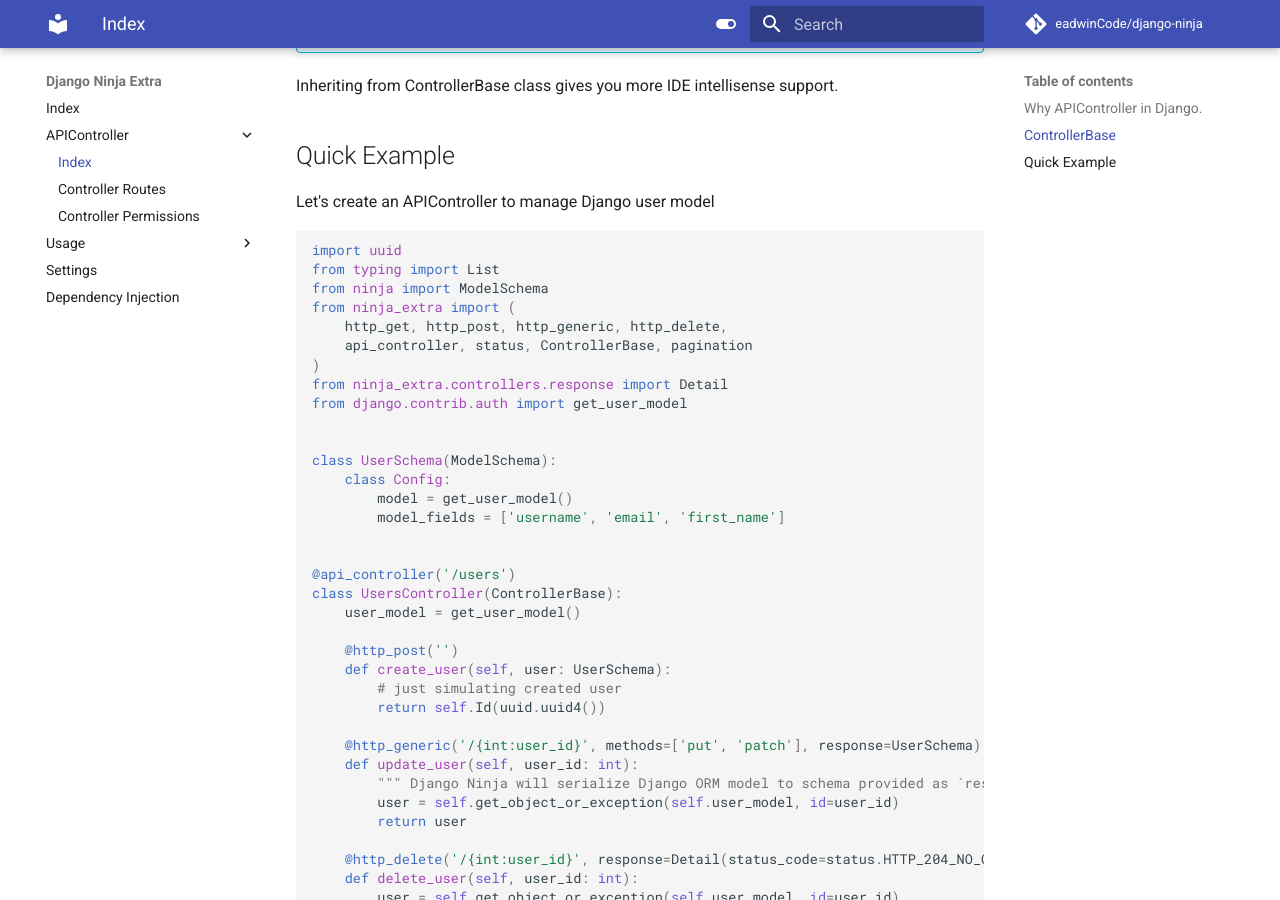
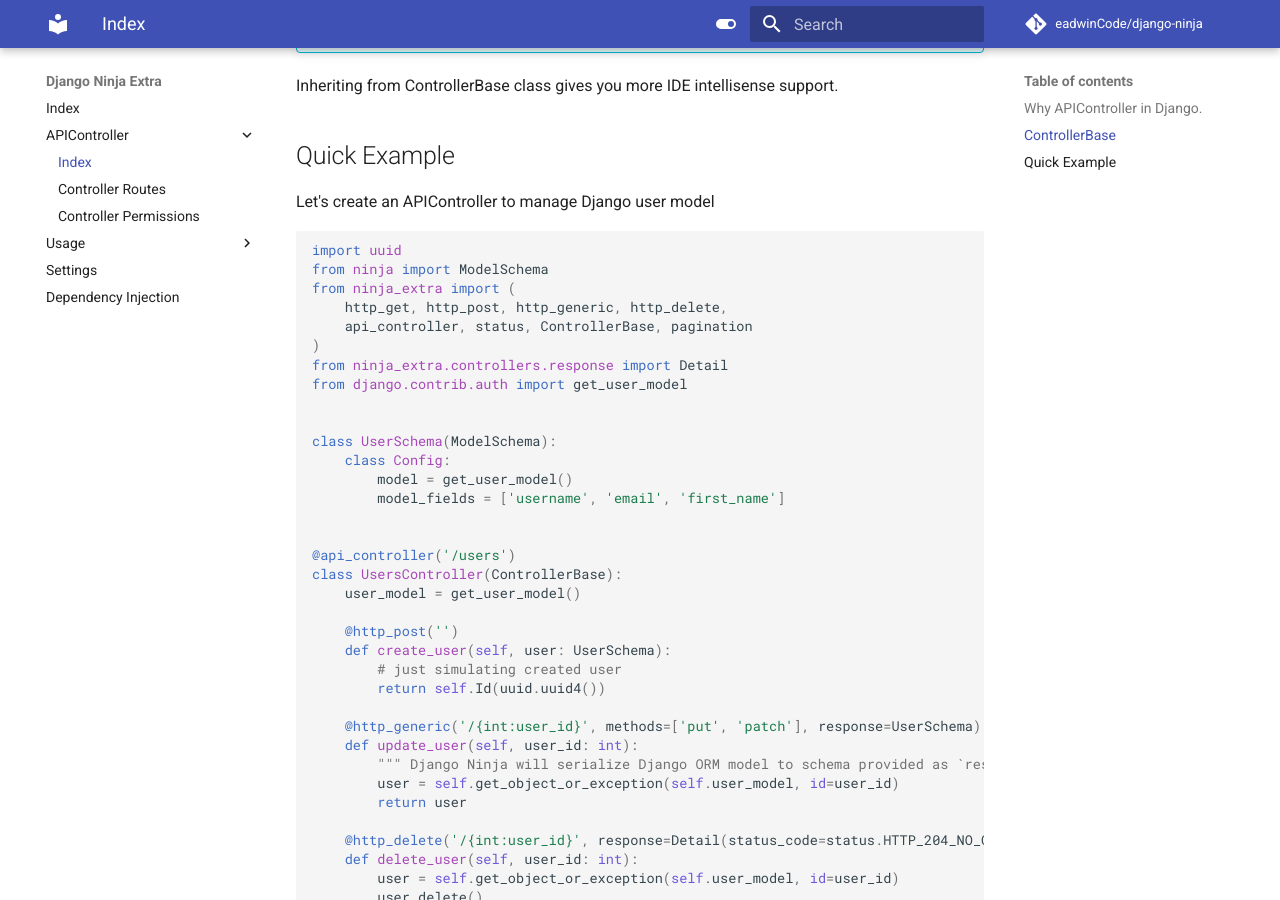
Before and after one commit to eadwinCode/django-ninja-extra, an MkDocs documentation site: the page built from docs/api_controller/index.md, in a window 1280 px wide and 900 px high, scrolled down 903 px. Built offline with MkDocs 1.6.1 and Material for MkDocs 9.7.7, drawn with Linux system fonts in a browser that asks for light colours; comment, search, counter and statistics services are not loaded.

Commit message:
removed ununsed list type

````diff
--- a/docs/api_controller/index.md
+++ b/docs/api_controller/index.md
@@ -33,7 +33,6 @@ Let's create an APIController to manage Django user model
 
 ```python
 import uuid
-from typing import List
 from ninja import ModelSchema
 from ninja_extra import (
     http_get, http_post, http_generic, http_delete,
````
